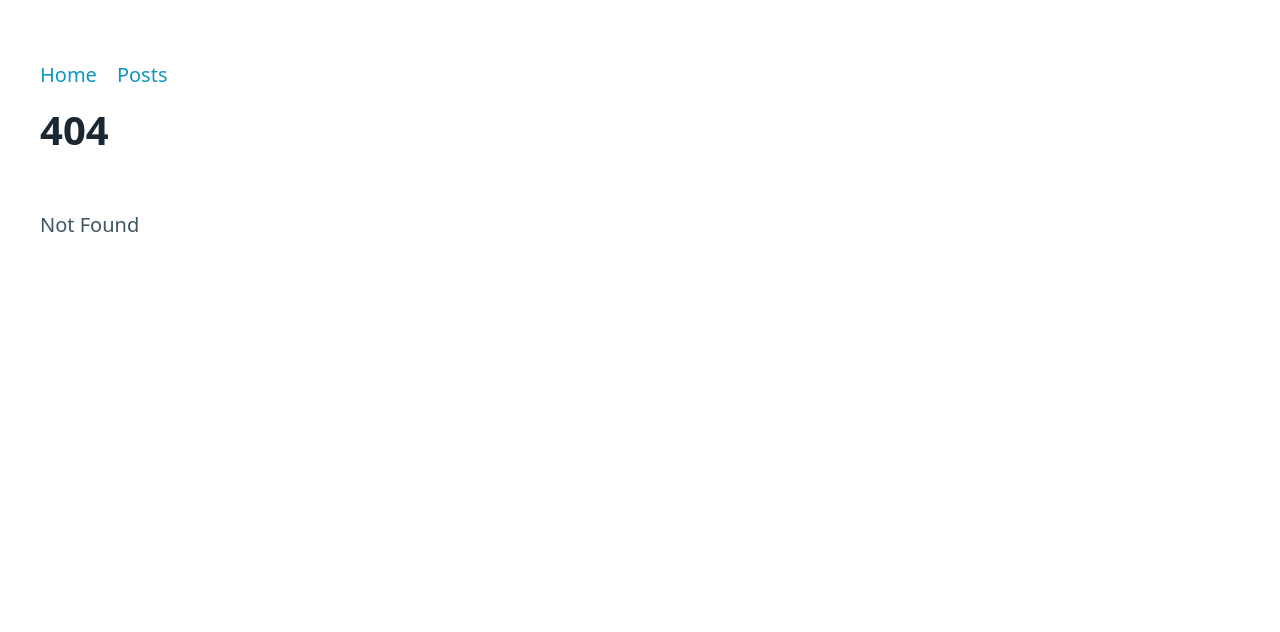
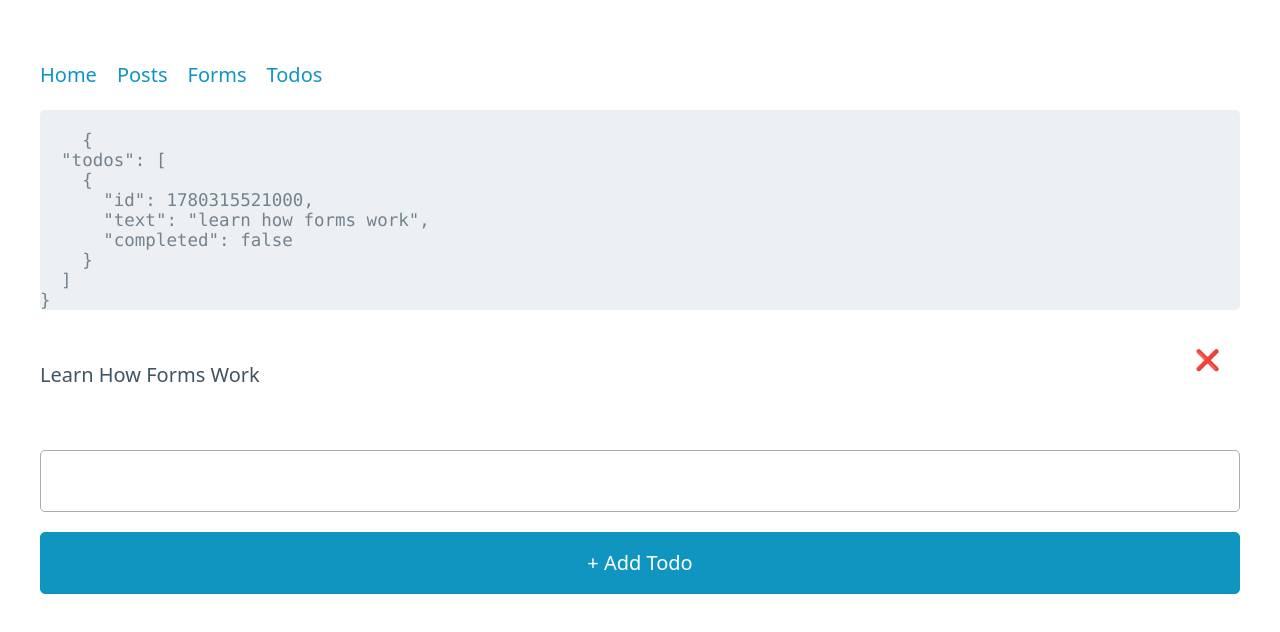
Before and after one commit to jakestolarsky/learn-sveltekit-joyofcode, a SvelteKit app: page /todos in a window 1280 px wide. Before the commit this address had no page. Shown: the top 632 px of the page. Built offline with nearby package versions, Linux system fonts and the light colour scheme.

Commit message:
add totdo route

```diff
--- /dev/null
+++ b/src/lib/todo-database/database.ts
@@ -0,0 +1,34 @@
+type Todo = {
+	id: number;
+	text: string;
+	completed: boolean;
+};
+
+let todos: Todo[] = [
+	{
+		id: Date.now(),
+		text: 'learn how forms work',
+		completed: false
+	}
+];
+
+export function getTodos() {
+	return todos;
+}
+
+export function addTodo(text: string) {
+	const todo: Todo = {
+		id: Date.now(),
+		text,
+		completed: false
+	};
+	todos.push(todo);
+}
+
+export function removeTodo(id) {
+	todos = todos.filter((todo) => todo.id !== id);
+}
+
+export function clearTodos() {
+	todos = [];
+}
--- a/src/routes/+layout.svelte
+++ b/src/routes/+layout.svelte
@@ -10,6 +10,12 @@
 		<li>
 			<a href="/posts">Posts</a>
 		</li>
+		<li>
+			<a href="/forms">Forms</a>
+		</li>
+		<li>
+			<a href="/todos">Todos</a>
+		</li>
 	</ul>
 </nav>
 
--- /dev/null
+++ b/src/routes/todos/+page.server.ts
@@ -0,0 +1,7 @@
+import { getTodos } from '$lib/todo-database/database';
+import type { PageServerLoad } from './$types';
+
+export const load: PageServerLoad = async () => {
+	const todos = getTodos();
+	return { todos };
+};
--- /dev/null
+++ b/src/routes/todos/+page.svelte
@@ -0,0 +1,56 @@
+<script lang="ts">
+	import type { PageProps } from './$types';
+
+	let { data }: PageProps = $props();
+
+	async function addTodo(event: Event) {}
+
+	async function removeTodo(event: Event) {}
+</script>
+
+<pre>
+    {JSON.stringify(data, null, 2)}
+</pre>
+
+<ul>
+	{#each data.todos as todo}
+		<li>
+			<span>{todo.text}</span>
+			<form onsubmit={removeTodo} method="POST">
+				<input type="hidden" name="id" value={todo.id} />
+				<button class="delete" type="submit">❌</button>
+			</form>
+		</li>
+	{/each}
+</ul>
+
+<form onsubmit={addTodo} method="POST">
+	<input type="text" name="todo" />
+	<button type="submit">+ Add Todo</button>
+</form>
+
+<style>
+	ul {
+		padding: 0;
+	}
+
+	li {
+		display: flex;
+		justify-content: space-between;
+		align-items: center;
+	}
+
+	span {
+		text-transform: capitalize;
+	}
+
+	.delete {
+		margin: 0;
+		background: none;
+		border: none;
+	}
+
+	.error {
+		color: tomato;
+	}
+</style>
```
Also changed, not shown: src/routes/forms/+page.svelte (added, +7 -0 lines), src/routes/todos/+server.ts (added).
